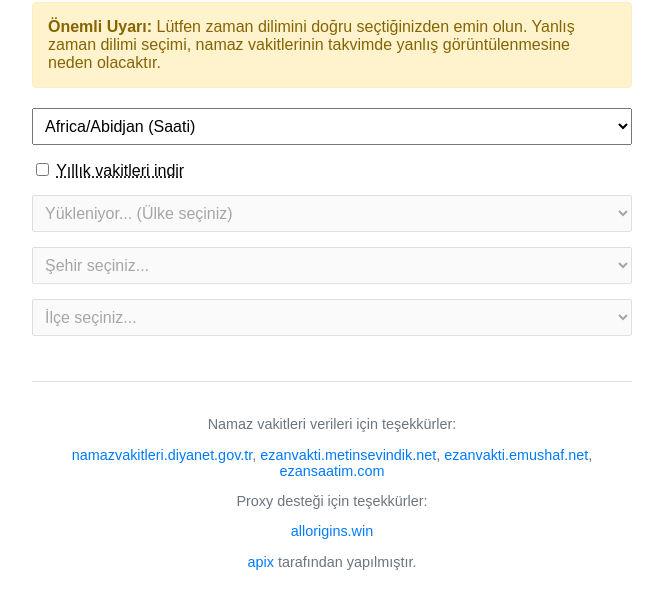
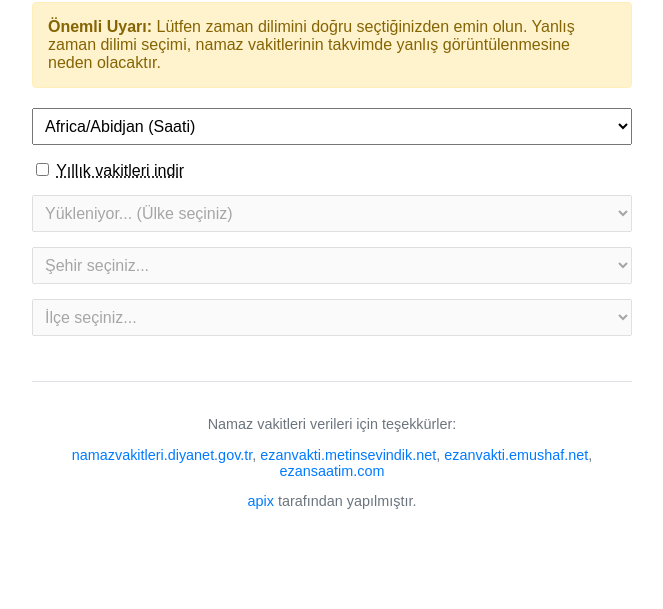
Before and after one commit to apix0n/NamazCal, a website: page public/index.html in a window 1280 px wide. Shown: the part 101-710 px from the top of the page, without its empty margins (308-971 px from the left). Drawn offline with Linux system fonts and the light colour scheme; no server answers.

Commit message:
go through own personal proxy

```diff
--- a/lib/getYearlyPrayerTimes.ts
+++ b/lib/getYearlyPrayerTimes.ts
@@ -27,7 +27,7 @@ function convertTurkishDateToISO(turkishDate: string): string {
 
 export async function fetchYearlyPrayerTimesForCity(cityId: number): Promise<Vakti[]> {
     try {
-        const response = await fetch(`https://api.allorigins.win/raw?url=${encodeURIComponent(`${baseUrl}${cityId}`)}`, {
+        const response = await fetch('https://proxy.apix0n.workers.dev/diyanet/' + cityId, {
             headers: {
                 'Accept': 'text/html,application/xhtml+xml,application/xml;q=0.9,image/avif,image/webp,image/apng,*/*;q=0.8',
                 'Accept-Language': 'tr,en;q=0.9',
--- a/public/index.html
+++ b/public/index.html
@@ -57,10 +57,6 @@
             <a href="https://ezanvakti.emushaf.net" target="_blank">ezanvakti.emushaf.net</a>,
             <a href="http://api.ezansaatim.com" target="_blank">ezansaatim.com</a>
         </p>
-        <p>Proxy desteği için teşekkürler:</p>
-        <p>
-            <a href="https://allorigins.win" target="_blank">allorigins.win</a>
-        </p>
         <p><a href="https://github.com/apix0n" target="_blank">apix</a> tarafından yapılmıştır.</p>
     </footer>
 
```
